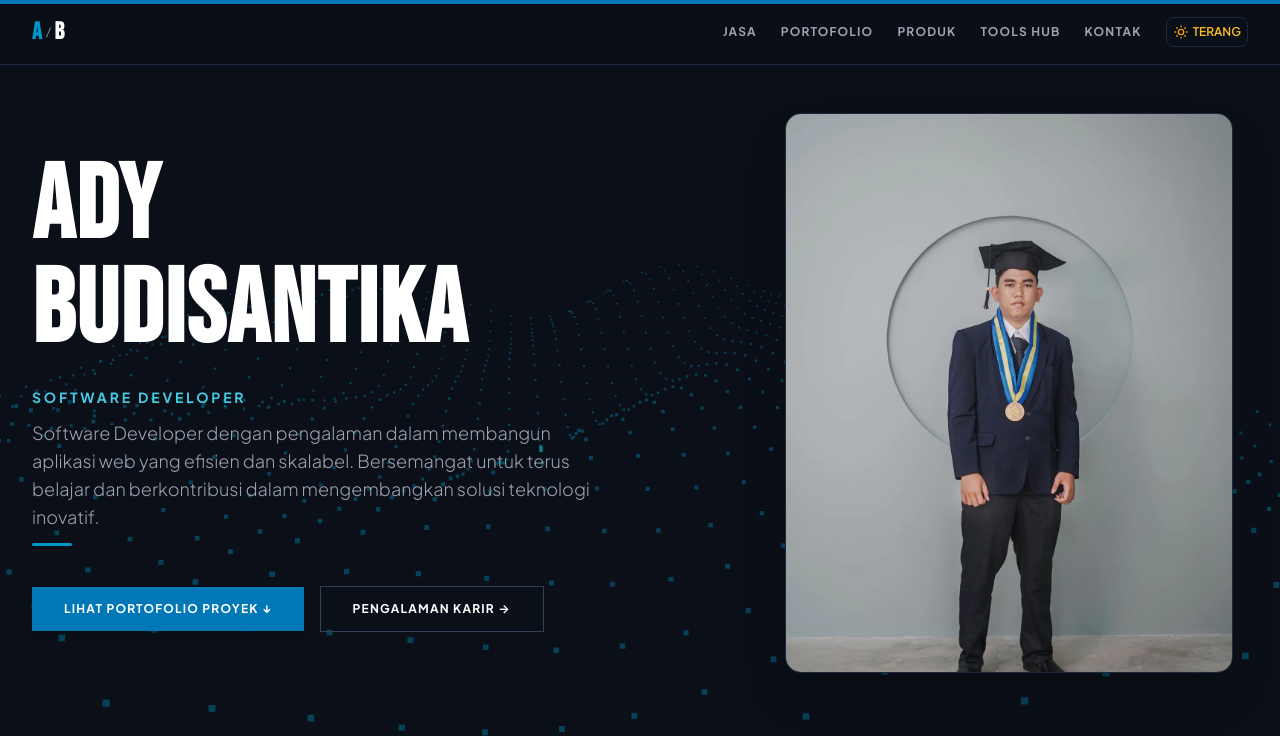
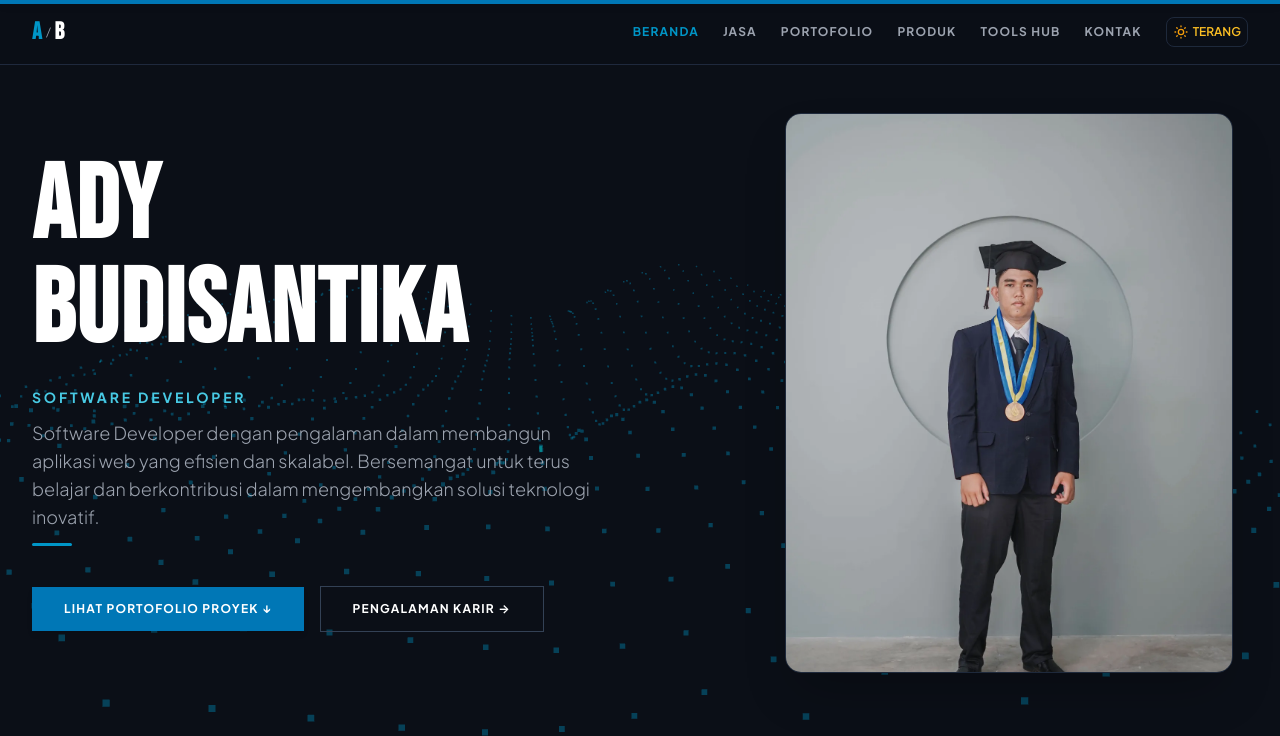
Before and after one commit to adybudi/portofolio, a Laravel app: page / in a window 1280 px wide. Shown: the top 736 px of the page. Run offline with Laravel 12, Linux system fonts and the light colour scheme; data comes from the database, SQL or seed files in the repository; data that the repository does not hold is empty; style sheets or scripts are compiled from the project's sources.

Commit message:
menambahkan button direct beranda

```diff
--- a/resources/views/components/layouts/app-public.blade.php
+++ b/resources/views/components/layouts/app-public.blade.php
@@ -94,6 +94,7 @@
                 <!-- Right Nav & Actions (Desktop) -->
                 <div class="flex items-center gap-6">
                     <nav class="hidden lg:flex items-center gap-6 text-xs uppercase tracking-widest font-bold text-subtext">
+                        <a href="{{ route('home') }}" class="hover:text-[#0096c7] transition-colors {{ request()->routeIs('home') ? 'text-[#0096c7]' : '' }}">Beranda</a>
                         <a href="{{ route('services.index') }}" class="hover:text-[#0096c7] transition-colors flex items-center gap-1 {{ request()->routeIs('services.index') ? 'text-[#0096c7]' : '' }}">
                             <span>Jasa</span>
                         </a>
@@ -142,6 +143,7 @@
 
             <!-- Mobile Menu Dropdown Drawer -->
             <div x-show="mobileMenuOpen" x-cloak id="mobile-menu" x-transition:enter="transition ease-out duration-200" x-transition:enter-start="opacity-0 -translate-y-2" x-transition:enter-end="opacity-100 translate-y-0" x-transition:leave="transition ease-in duration-150" x-transition:leave-start="opacity-100 translate-y-0" x-transition:leave-end="opacity-0 -translate-y-2" class="lg:hidden pt-4 pb-2 border-t border-slate-200 dark:border-slate-800 mt-4 space-y-3 text-xs uppercase tracking-widest font-bold">
+                <a @click="mobileMenuOpen = false" href="{{ route('home') }}" class="block py-2 text-heading hover:text-[#0096c7]">Beranda</a>
                 <a @click="mobileMenuOpen = false" href="{{ route('services.index') }}" class="block py-2 text-[#0096c7]">Jasa & Layanan</a>
                 <a @click="mobileMenuOpen = false" href="{{ route('portfolio.index') }}" class="block py-2 text-heading hover:text-[#0096c7]">Portofolio</a>
                 <a @click="mobileMenuOpen = false" href="{{ route('products.index') }}" class="block py-2 text-[#0096c7]">Produk Jualan</a>
```
